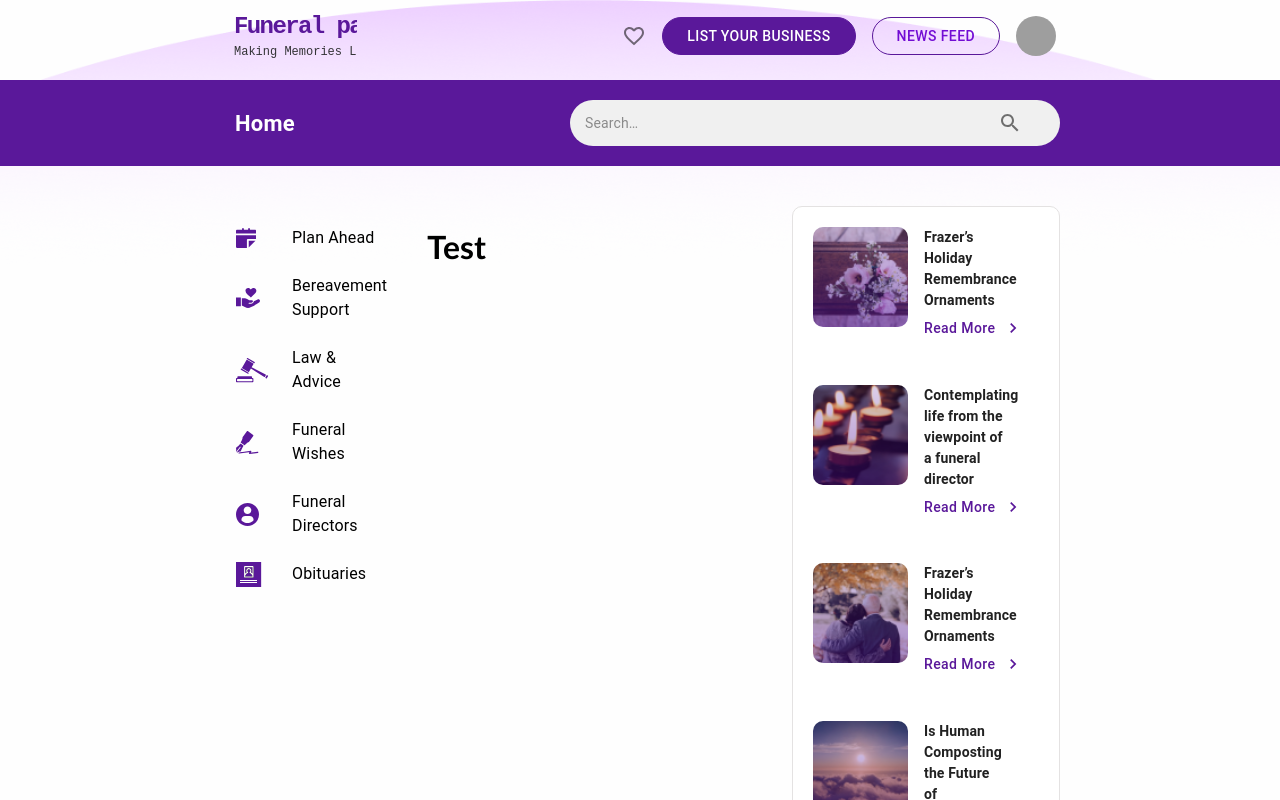
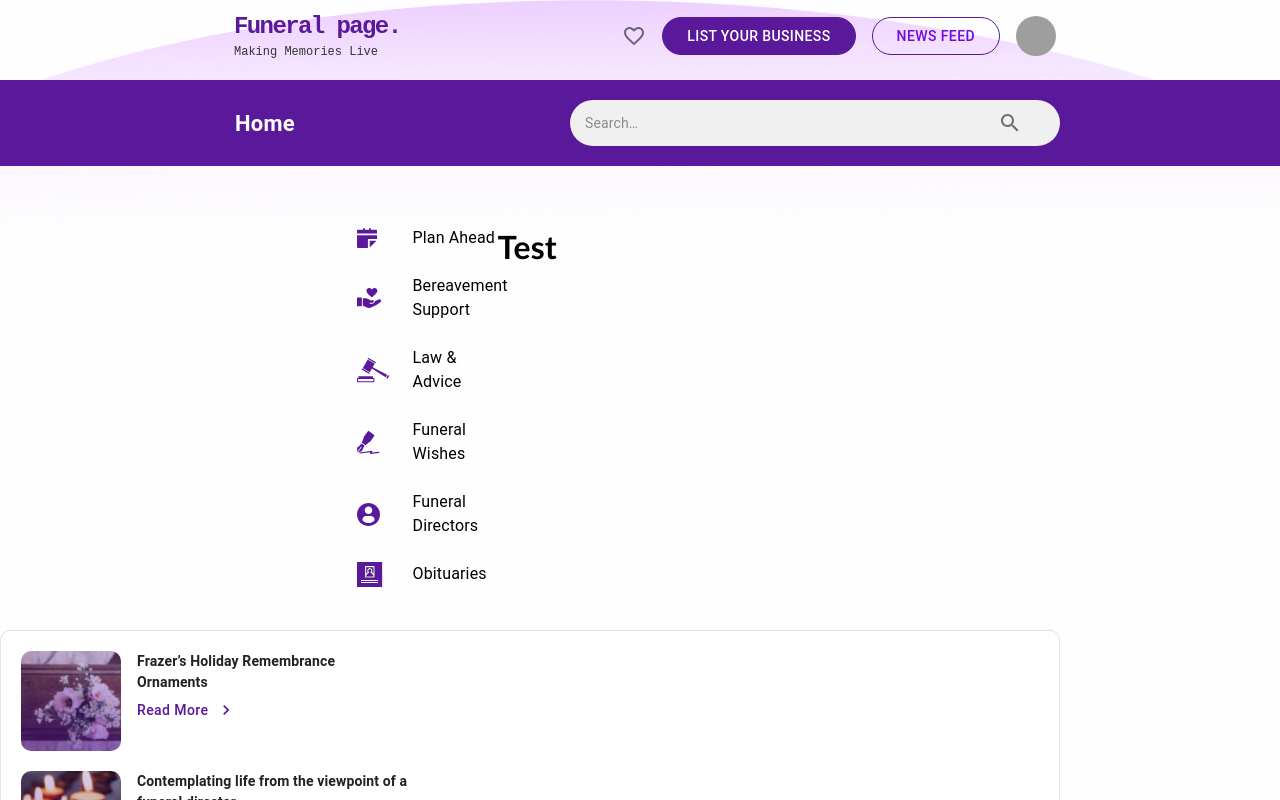
Before and after one commit to Yasela-dissanayake/funeral, a React (Create React App) app: page / in a window 1280 px wide. Shown: the top 800 px of the page. Built offline with nearby package versions, Linux system fonts and the light colour scheme; grey boxes are pictures that could not be loaded.

Commit message:
style: responsive started

```diff
--- a/src/components/BaseLayout.jsx
+++ b/src/components/BaseLayout.jsx
@@ -8,6 +8,7 @@ import FeedLayout from "./FeedLayout";
 import Box from "@mui/material/Box";
 import basebg from "../assets/images/basebg.png";
 import Footer from "./Footer";
+import Grid from "@mui/material/Grid";
 
 const BaseLayout = () => {
   return (
@@ -21,7 +22,7 @@ const BaseLayout = () => {
     >
       <NavBar />
       <SearchBar />
-      <Stack
+      {/* <Stack
         direction="row"
         spacing={3}
         justifyContent="center"
@@ -31,7 +32,19 @@ const BaseLayout = () => {
         <SideBar />
         <FeedLayout />
         <RightBar />
-      </Stack>
+      </Stack> */}
+      <Grid
+        // direction="row"
+        gap={3}
+        justifyContent="center"
+        paddingRight="220px"
+        marginTop={5}
+        container
+      >
+        <SideBar />
+        <FeedLayout />
+        <RightBar />
+      </Grid>
       <Footer />
     </Box>
   );
--- a/src/components/FeedLayout.jsx
+++ b/src/components/FeedLayout.jsx
@@ -1,12 +1,13 @@
 import React from "react";
 import Box from "@mui/material/Box";
 import { Outlet } from "react-router-dom";
+import Grid from "@mui/material/Grid";
 
 const Feed = () => {
   return (
-    <Box flex={5}>
+    <Grid md={5} sm={12}>
       <Outlet />
-    </Box>
+    </Grid>
   );
 };
 
--- a/src/components/NavBar.jsx
+++ b/src/components/NavBar.jsx
@@ -61,9 +61,12 @@ function NavBar() {
           minWidth: "100%",
         }}
       >
-        <Toolbar disableGutters>
+        <Toolbar
+          disableGutters
+          sx={{ display: "flex", justifyContent: "space-between" }}
+        >
           {/* main logo text */}
-          <Grid container width="15%">
+          <Grid container width="25%">
             <Grid item lg={12}>
               <Typography
                 variant="h5"
@@ -163,9 +166,10 @@ function NavBar() {
           </Typography>
 
           {/* nav buttons */}
+          <Box sx={{ display: "flex", alignItems: "center" }}>
             <Box
               sx={{
-              flexGrow: 1,
+                // flexGrow: 1,
                 display: { xs: "none", md: "flex" },
                 justifyContent: "end",
               }}
@@ -246,6 +250,7 @@ function NavBar() {
               ))}
             </Menu> */}
             </Box>
+          </Box>
         </Toolbar>
       </Container>
     </AppBar>
--- a/src/components/SideBar.jsx
+++ b/src/components/SideBar.jsx
@@ -9,6 +9,7 @@ import { sidebarItems } from "../data/Data";
 import { NavLink } from "react-router-dom";
 import { TitleContext } from "../context/TitleContext";
 import Typography from "@mui/material/Typography";
+import Grid from "@mui/material/Grid";
 
 const SideBar = () => {
   const { updateTitle } = useContext(TitleContext);
@@ -19,12 +20,14 @@ const SideBar = () => {
   };
 
   return (
-    <Box
+    <Grid
+      item
       flex={2}
+      md={4}
       sx={{
-        // width: "100%",
-        maxWidth: 300,
+        maxWidth: "40%",
         paddingLeft: "220px",
+        display: { xs: "none", md: "flex" },
       }}
     >
       <nav aria-label="main mailbox folders">
@@ -62,7 +65,7 @@ const SideBar = () => {
             ))}
         </List>
       </nav>
-    </Box>
+    </Grid>
   );
 };
 
```
Lines whose indentation alone changed are shown as unchanged.
